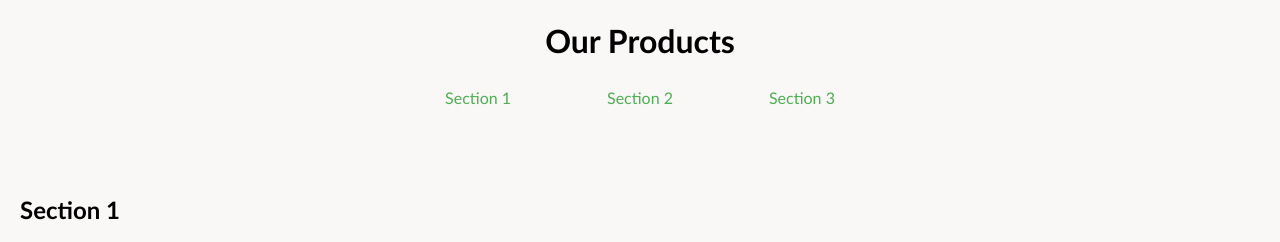
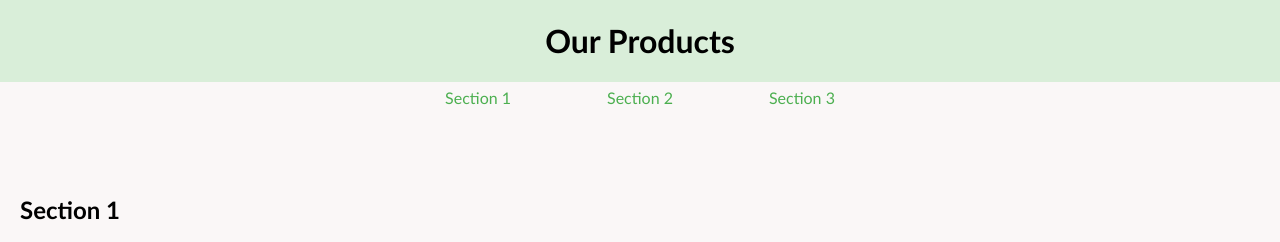
Before and after one commit to Nuhamien/Assessment1_Nuhamien-Tariku_Section2, a plain HTML site: page index.html in a window 1280 px wide. Shown: the top 242 px of the page. Drawn offline with Linux system fonts and the light colour scheme.

Commit message:
styles.css

```diff
--- a/assets/css/styles.css
+++ b/assets/css/styles.css
@@ -6,7 +6,7 @@ body{
 }
 header{
     text-align: center;
-    background-color: BG - #d9eed9;
+    background-color: #d9eed9;
     width: 100%;
     margin: 0;
     top: 0;
```
